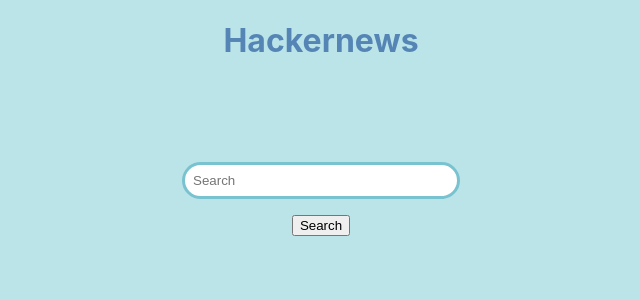
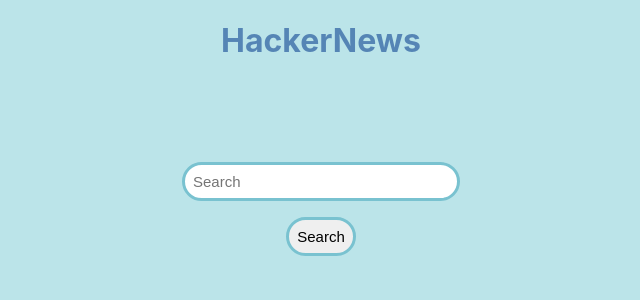
Before and after one commit to Engineervinay/search-hackernews, a React (Create React App) app: page / in a window 1280 px wide. Shown: the top 300 px of the page, without its empty margins (319-959 px from the left). Built offline with nearby package versions, Linux system fonts and the light colour scheme.

Commit message:
search page css

```diff
--- a/src/components/Header.js
+++ b/src/components/Header.js
@@ -3,7 +3,7 @@
 function Header() {
   return(
   <div className='Header'>
-<h1>Hackernews</h1>
+<h1>HackerNews</h1>
 
   </div>
   );
--- a/src/index.css
+++ b/src/index.css
@@ -16,6 +16,7 @@
 .Header h1{
   font-size: 2rem;
   color:#5585b5;
+  cursor: pointer;
 }
 
 
@@ -29,7 +30,7 @@
   border-radius: 20px;
   margin:5rem;
   min-width:16rem;
-
+  font-size: 15px;
   margin-bottom:1rem;
   border: 3px solid #79c2d0;
   padding: 0.5rem;
@@ -37,3 +38,39 @@
 .search-bar:hover{
   border: 3px solid #53a8b6;
 }
+
+
+.search-button{
+  font-size: 15px;
+  border-radius: 20px;
+  color:black;
+  border: 3px solid #79c2d0;
+  padding: 0.5rem;
+  margin-bottom: 2rem;
+}
+.search-button:hover{
+  border: 3px solid    #53a8b6;
+  cursor: pointer;
+  background-color: #53a8b6;
+  color:white;
+}
+
+
+
+.Search .container{
+  color:rgb(44, 44, 44);
+display: flex;
+flex-direction: column;
+align-items: justify;
+
+
+}
+.Search .container .element{
+  margin:0;
+  border-radius:1rem;
+  cursor: pointer;
+  background-color: #94d9e9;
+  border: 5px solid #bbe4e9;
+
+
+}
--- a/src/pages/Search.js
+++ b/src/pages/Search.js
@@ -37,11 +37,11 @@
   return (
     <div className="Search">
       <input onChange={searchChange} type="text" className="search-bar" placeholder="Search"/>
-      <button onClick={searchOperation}>Search</button>
+      <button onClick={searchOperation} className="search-button">Search</button>
 
       <div className='container'>
         {userOutput.map(item=>(
-          <div key={item.objectID} value={item.objectID} onClick={()=>{props.getId(item.objectID);navigate("/Details");} } >
+          <div className="element" key={item.objectID} value={item.objectID} onClick={()=>{props.getId(item.objectID);navigate("/Details");} } >
             <h3>{item.title}</h3>
           </div>
         ))}
```
